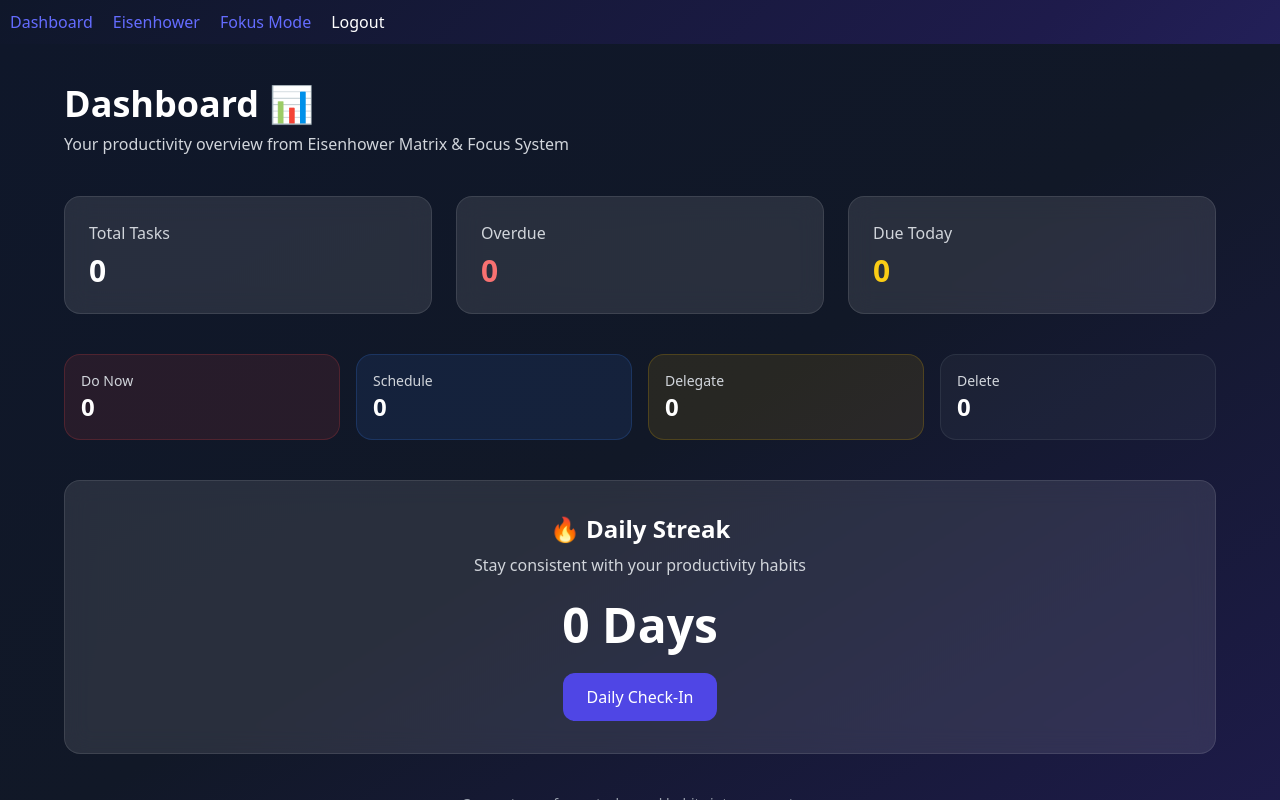
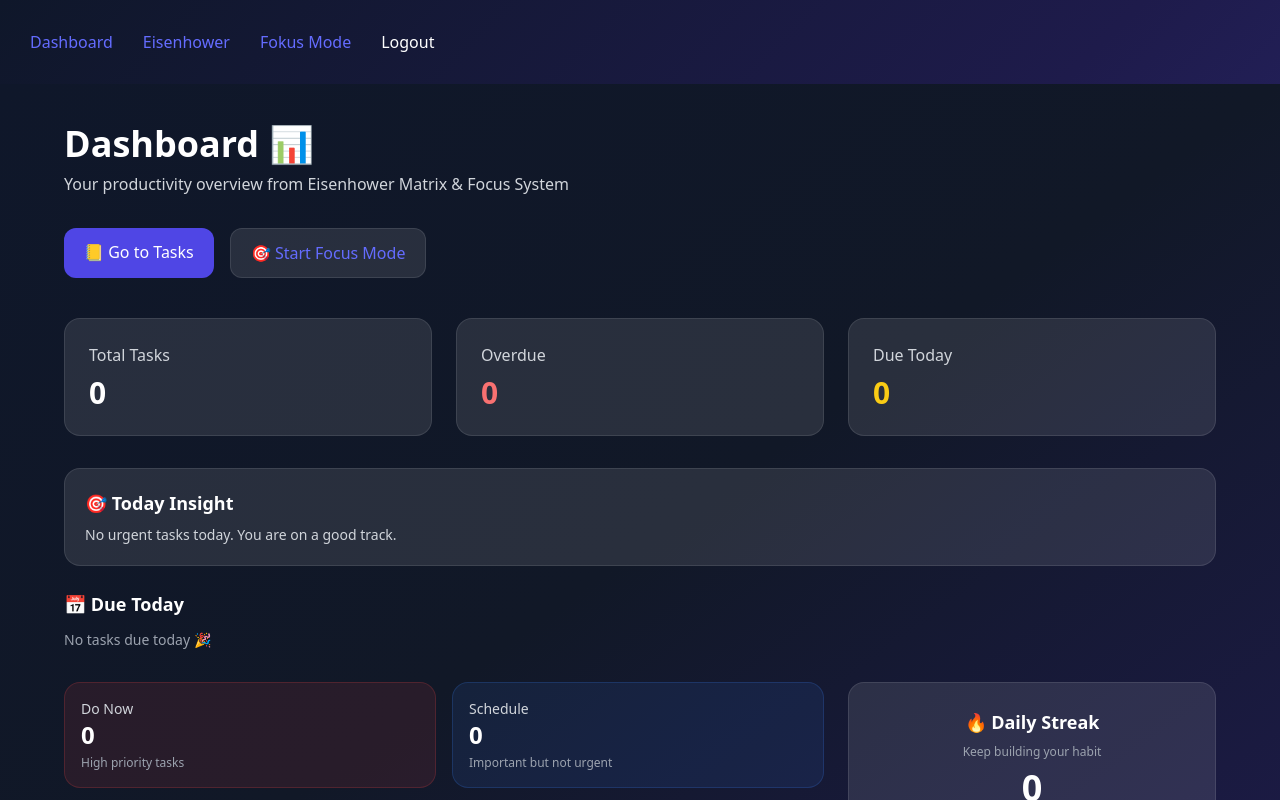
Before and after one commit to sekkarr/produktif-app, a React (Vite) app in the folder produktif-app/: page /dashboard in a window 1280 px wide. Both pictures are taken after typing "name@example.com", "Sample123" into the empty fields and a click on the button "Login". Shown: the top 800 px of the page. Built offline with nearby package versions, Linux system fonts and the light colour scheme.

Commit message:
fixing landing page, dasboard, notes

```diff
--- a/produktif-app/src/components/AddNotes.jsx
+++ b/produktif-app/src/components/AddNotes.jsx
@@ -34,6 +34,7 @@ export default function AddNote({ onClose, onSave, editData }) {
       content,
       priority,
       date: editData?.date || currentDate,
+      isCompleted: editData?.isCompleted || false,
     };
 
     onSave(newNote);
--- a/produktif-app/src/components/Navbar.jsx
+++ b/produktif-app/src/components/Navbar.jsx
@@ -10,7 +10,7 @@ export default function Navbar() {
   };
 
   return (
-    <nav style={{ display: "flex", gap: "20px", padding: "10px" }}>
+    <nav style={{ display: "flex", gap: "30px", padding: "30px" }}>
 
       <Link to="/dashboard">Dashboard</Link>
 
--- a/produktif-app/src/pages/Dashboard.jsx
+++ b/produktif-app/src/pages/Dashboard.jsx
@@ -9,7 +9,6 @@ export default function Dashboard() {
 
   const today = new Date().toDateString();
 
-  // ================= LOAD DATA =================
   useEffect(() => {
     const savedNotes = JSON.parse(localStorage.getItem("notes") || "[]");
     setNotes(savedNotes);
@@ -22,7 +21,7 @@ export default function Dashboard() {
     }
   }, []);
 
-  // ================= EISENHOWER CONNECTION =================
+  // ================= EISENHOWER =================
   const urgentImportant = notes.filter(
     (n) => n.priority === "urgent-important"
   );
@@ -44,16 +43,19 @@ export default function Dashboard() {
 
   const overdue = notes.filter((n) => {
     if (!n.deadline) return false;
-    return new Date(n.deadline).setHours(0, 0, 0, 0) <
-           new Date().setHours(0, 0, 0, 0);
+    return (
+      new Date(n.deadline).setHours(0, 0, 0, 0) <
+      new Date().setHours(0, 0, 0, 0)
+    );
   }).length;
 
-  const dueToday = notes.filter((n) => {
-    if (!n.deadline) return false;
-    return new Date(n.deadline).toDateString() === today;
-  }).length;
+  const dueTodayList = notes.filter(
+    (n) => n.deadline && new Date(n.deadline).toDateString() === today
+  );
 
-  // ================= CHECK IN SYSTEM =================
+  const dueToday = dueTodayList.length;
+
+  // ================= CHECK IN =================
   const handleCheckIn = () => {
     if (lastCheckIn === today) {
       alert("Already checked in today!");
@@ -66,9 +68,7 @@ export default function Dashboard() {
       const last = new Date(lastCheckIn);
       const now = new Date();
 
-      const diffDays = Math.floor(
-        (now - last) / (1000 * 60 * 60 * 24)
-      );
+      const diffDays = Math.floor((now - last) / (1000 * 60 * 60 * 24));
 
       if (diffDays === 1) {
         newStreak = streak + 1;
@@ -90,98 +90,134 @@ export default function Dashboard() {
     <div className="min-h-screen px-6 py-10 text-white bg-gradient-to-br from-[#0F172A] via-[#111827] to-[#1E1B4B]">
 
       {/* HEADER */}
-
-
-      <div className="max-w-6xl mx-auto mb-10">
-        <h1 className="text-4xl font-bold mb-2">
-          Dashboard 📊
-        </h1>
+      <div className="max-w-6xl mx-auto mb-8">
+        <h1 className="text-4xl font-bold mb-2">Dashboard 📊</h1>
         <p className="text-gray-300">
           Your productivity overview from Eisenhower Matrix & Focus System
         </p>
-
-
       </div>
 
+      {/* QUICK ACTION */}
+      <div className="max-w-6xl mx-auto flex gap-4 mb-10">
+        <Link
+          to="/eisenhower"
+          className="bg-indigo-600 hover:bg-indigo-700 px-5 py-3 rounded-xl font-medium transition text-white"
+        >
+          📒 Go to Tasks
+        </Link>
 
+        <Link
+          to="/fokus-mode"
+          className="bg-white/10 hover:bg-white/20 px-5 py-3 rounded-xl font-medium transition border border-white/10"
+        >
+          🎯 Start Focus Mode
+        </Link>
+      </div>
 
+      {/* SUMMARY */}
+      <div className="max-w-6xl mx-auto grid md:grid-cols-3 gap-6 mb-8">
 
-
-
-
-
-      {/* ================= SUMMARY CARDS ================= */}
-      <div className="max-w-6xl mx-auto grid md:grid-cols-3 gap-6 mb-10">
-
-        <div className="bg-white/10 border border-white/10 rounded-2xl p-6 backdrop-blur-md">
+        <div className="bg-white/10 border border-white/10 rounded-2xl p-6">
           <p className="text-gray-300">Total Tasks</p>
           <h2 className="text-3xl font-bold mt-2">{totalNotes}</h2>
         </div>
 
-        <div className="bg-white/10 border border-white/10 rounded-2xl p-6 backdrop-blur-md">
+        <div className="bg-white/10 border border-white/10 rounded-2xl p-6">
           <p className="text-gray-300">Overdue</p>
-          <h2 className="text-3xl font-bold mt-2 text-red-400">
-            {overdue}
-          </h2>
+          <h2 className="text-3xl font-bold mt-2 text-red-400">{overdue}</h2>
         </div>
 
-        <div className="bg-white/10 border border-white/10 rounded-2xl p-6 backdrop-blur-md">
+        <div className="bg-white/10 border border-white/10 rounded-2xl p-6">
           <p className="text-gray-300">Due Today</p>
-          <h2 className="text-3xl font-bold mt-2 text-yellow-400">
-            {dueToday}
-          </h2>
+          <h2 className="text-3xl font-bold mt-2 text-yellow-400">{dueToday}</h2>
         </div>
       </div>
 
-      {/* ================= EISENHOWER MATRIX SUMMARY ================= */}
-      <div className="max-w-6xl mx-auto grid md:grid-cols-4 gap-4 mb-10">
+      {/* TODAY INSIGHT */}
+      <div className="max-w-6xl mx-auto mb-6 bg-white/10 border border-white/10 p-5 rounded-2xl">
+        <h2 className="text-lg font-semibold mb-2">🎯 Today Insight</h2>
+        <p className="text-gray-300 text-sm">
+          {urgentImportant.length > 0
+            ? `You have ${urgentImportant.length} Do Now tasks. Focus on the most urgent one first.`
+            : "No urgent tasks today. You are on a good track."}
+        </p>
+      </div>
+
+      {/* DUE TODAY LIST */}
+      <div className="max-w-6xl mx-auto mb-8">
+        <h2 className="text-lg font-semibold mb-3">📅 Due Today</h2>
+
+        <div className="space-y-2">
+          {dueTodayList.slice(0, 3).map((n, i) => (
+            <div
+              key={i}
+              className="bg-white/5 p-3 rounded-xl text-sm text-gray-300"
+            >
+              {n.title}
+            </div>
+          ))}
+
+          {dueToday === 0 && (
+            <p className="text-gray-400 text-sm">No tasks due today 🎉</p>
+          )}
+        </div>
+      </div>
+
+      {/* EISENHOWER + STREAK */}
+      <div className="max-w-6xl mx-auto grid md:grid-cols-3 gap-6 mb-10">
+
+        {/* EISENHOWER */}
+        <div className="md:col-span-2 grid grid-cols-2 gap-4">
 
           <div className="bg-red-500/10 border border-red-500/20 rounded-2xl p-4">
             <p className="text-sm text-gray-300">Do Now</p>
             <h3 className="text-2xl font-bold">{urgentImportant.length}</h3>
+            <p className="text-xs text-gray-400 mt-1">High priority tasks</p>
           </div>
 
           <div className="bg-blue-500/10 border border-blue-500/20 rounded-2xl p-4">
             <p className="text-sm text-gray-300">Schedule</p>
             <h3 className="text-2xl font-bold">{notUrgentImportant.length}</h3>
+            <p className="text-xs text-gray-400 mt-1">Important but not urgent</p>
           </div>
 
           <div className="bg-yellow-500/10 border border-yellow-500/20 rounded-2xl p-4">
             <p className="text-sm text-gray-300">Delegate</p>
             <h3 className="text-2xl font-bold">{urgentNotImportant.length}</h3>
+            <p className="text-xs text-gray-400 mt-1">Can be delegated</p>
           </div>
 
           <div className="bg-gray-500/10 border border-gray-500/20 rounded-2xl p-4">
             <p className="text-sm text-gray-300">Delete</p>
             <h3 className="text-2xl font-bold">{notUrgentNotImportant.length}</h3>
+            <p className="text-xs text-gray-400 mt-1">Low priority tasks</p>
           </div>
         </div>
 
-      {/* ================= STREAK ================= */}
-      <div className="max-w-6xl mx-auto mb-10">
-        <div className="bg-white/10 border border-white/10 rounded-2xl p-8 backdrop-blur-md text-center">
+        {/* STREAK */}
+        <div className="bg-white/10 border border-white/10 rounded-2xl p-6 text-center flex flex-col justify-center">
 
-          <h2 className="text-2xl font-semibold mb-2">
-            🔥 Daily Streak
-          </h2>
+          <h2 className="text-lg font-semibold mb-2">🔥 Daily Streak</h2>
 
-          <p className="text-gray-300 mb-6">
-            Stay consistent with your productivity habits
+          <p className="text-xs text-gray-400 mb-2">
+            {streak >= 3
+              ? "Great consistency 🔥"
+              : "Keep building your habit"}
           </p>
 
-          <h3 className="text-5xl font-bold mb-6">
-            {streak} Days
-          </h3>
+          <h3 className="text-4xl font-bold mb-2">{streak}</h3>
+
+          <p className="text-xs text-gray-400 mb-4">days</p>
 
           <button
             onClick={handleCheckIn}
-            className="bg-indigo-600 hover:bg-indigo-700 px-6 py-3 rounded-xl font-medium transition"
+            className="bg-indigo-600 hover:bg-indigo-700 px-4 py-2 rounded-xl text-sm transition"
           >
-            Daily Check-In
+            Check In
           </button>
 
           {lastCheckIn === today && (
-            <p className="text-green-400 mt-4 text-sm">
+            <p className="text-green-400 mt-3 text-xs">
               ✓ Already checked in today
             </p>
           )}
--- a/produktif-app/src/pages/LandingPage.jsx
+++ b/produktif-app/src/pages/LandingPage.jsx
@@ -8,7 +8,7 @@ export default function LandingPage() {
       <nav className="max-w-7xl mx-auto px-6 py-5 flex justify-between items-center">
 
         {/* LOGO */}
-        <h1 className="text-2xl font-bold tracking-wide">
+        <h1 className="text-2xl font-bold tracking-wide mt-10">
           FokusIn
         </h1>
 
@@ -28,12 +28,9 @@ export default function LandingPage() {
           <Link
             to="/login"
             className="
-
-              bg-indigo-600 hover:bg-indigo-700
               transition
-              px-4 py-2
-              rounded-xl
               font-medium
+              text-white
             "
           >
             Login
@@ -75,6 +72,7 @@ export default function LandingPage() {
                   rounded-2xl
                   font-medium
                   shadow-xl
+                  text-white
                 "
               >
                 Start Focusing
@@ -226,6 +224,7 @@ export default function LandingPage() {
               rounded-2xl
               font-medium
               shadow-xl
+              text-white
             "
           >
             Get Started
```
Also changed, not shown: produktif-app/src/pages/EisenhowerPage.jsx (+29 -0 lines), 1 other file (tests, documents, lock files or other folders). Lines whose indentation alone changed are shown as unchanged.
